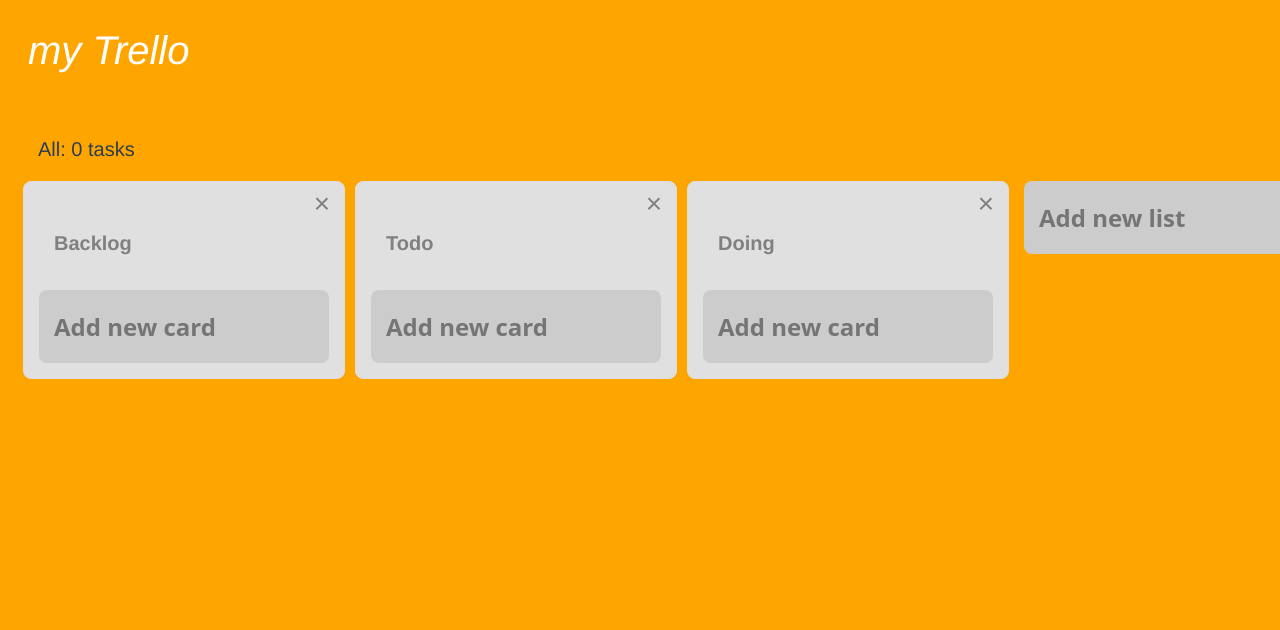
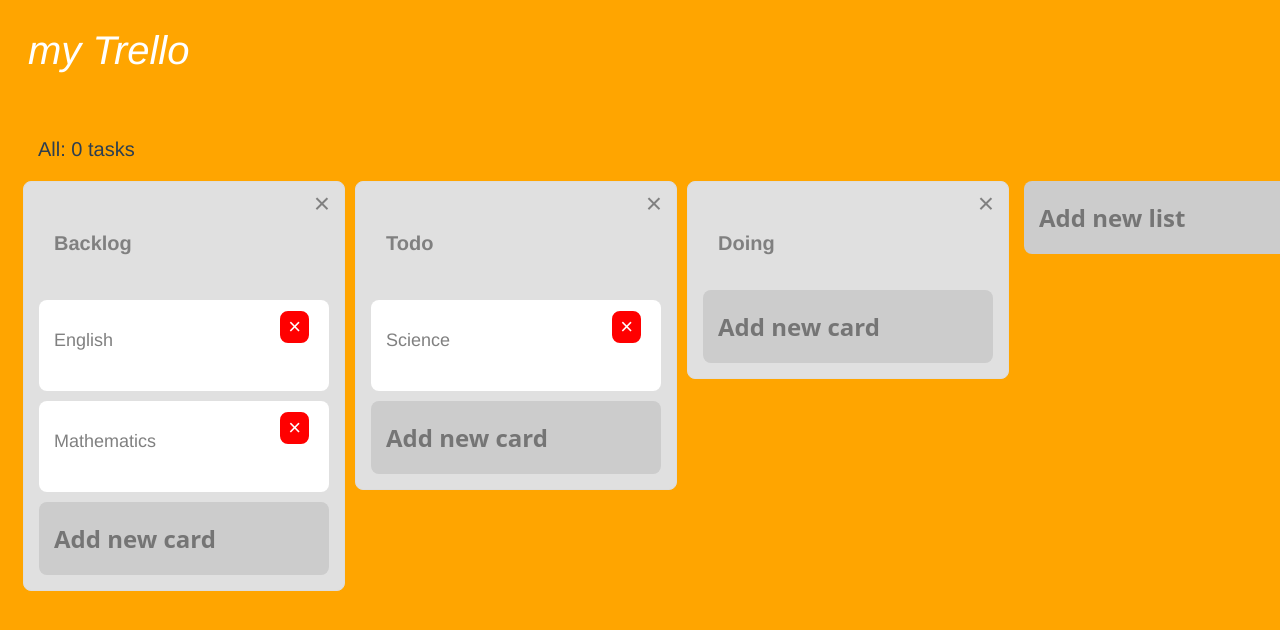
Before and after one commit to Taka2401/Vue-trello-app, a Vue app: page / in a window 1280 px wide. Shown: the top 630 px of the page. Built offline with nearby package versions, Linux system fonts and the light colour scheme.

Commit message:
add: カード追加

```diff
--- a/src/components/Board.vue
+++ b/src/components/Board.vue
@@ -9,6 +9,7 @@
         <list v-for="(item, index) in lists"
               :key="item.id"
               :title="item.title"
+              :cards="item.cards"
               :listIndex="index"
         />
         <list-add />
--- /dev/null
+++ b/src/components/Card.vue
@@ -0,0 +1,36 @@
+<template>
+  <div class="card">
+    <button class="close-button" @click="removeCardFromList">
+      ×
+    </button>
+    <div class="body">
+      {{ body }}
+    </div>
+  </div>
+</template>
+
+<script>
+export default {
+  props: {
+    body: {
+      type: String,
+      required: true
+    },
+    listIndex: {
+      type: Number,
+      required: true
+    },
+    cardIndex: {
+      type: Number,
+      required: true
+    }
+  },
+  methods: {
+    removeCardFromList: function() {
+      if(confirm('本当にこのカードを削除しますか？')) {
+        this.$store.dispatch('removeCardFromList', { cardIndex: this.cardIndex, listIndex: this.listIndex })
+      }
+    }
+  },
+}
+</script>
--- a/src/components/List.vue
+++ b/src/components/List.vue
@@ -4,22 +4,34 @@
       <p class="list-title">{{ title }}</p>
       <div class="deletelist" @click="removeList">×</div>
     </div>
+    <card v-for="(item, index) in cards"
+          :body="item.body"
+          :key="item.id"
+          :cardIndex="index"
+          :listIndex="listIndex"
+    />
     <card-add :listIndex="listIndex" />
   </div>
 </template>
 
 <script>
 import CardAdd from './CardAdd'
+import Card from './Card'
 
 export default {
   components: {
-    CardAdd
+    CardAdd,
+    Card
   },
   props: {
     title: {
       // 文字列指定
       type: String,
       // 必ず受け取る
+      required: true
+    },
+     cards: {
+      type: Array,
       required: true
     },
     listIndex: {
--- a/src/store/index.js
+++ b/src/store/index.js
@@ -36,6 +36,9 @@
     },
     addCardToList(state, payload) {
       state.lists[payload.listIndex].cards.push({ body: payload.body })
+    },
+    removeCardFromList(state, payload) {
+      state.lists[payload.listIndex].cards.splice(payload.cardIndex, 1)
     }
   },
   actions: {
@@ -47,6 +50,9 @@
     },
     addCardToList(context, payload) {
       context.commit('addCardToList', payload)
+    },
+    removeCardFromList(context, payload) {
+      context.commit('removeCardFromList', payload)
     }
   },
   getters: {
```
